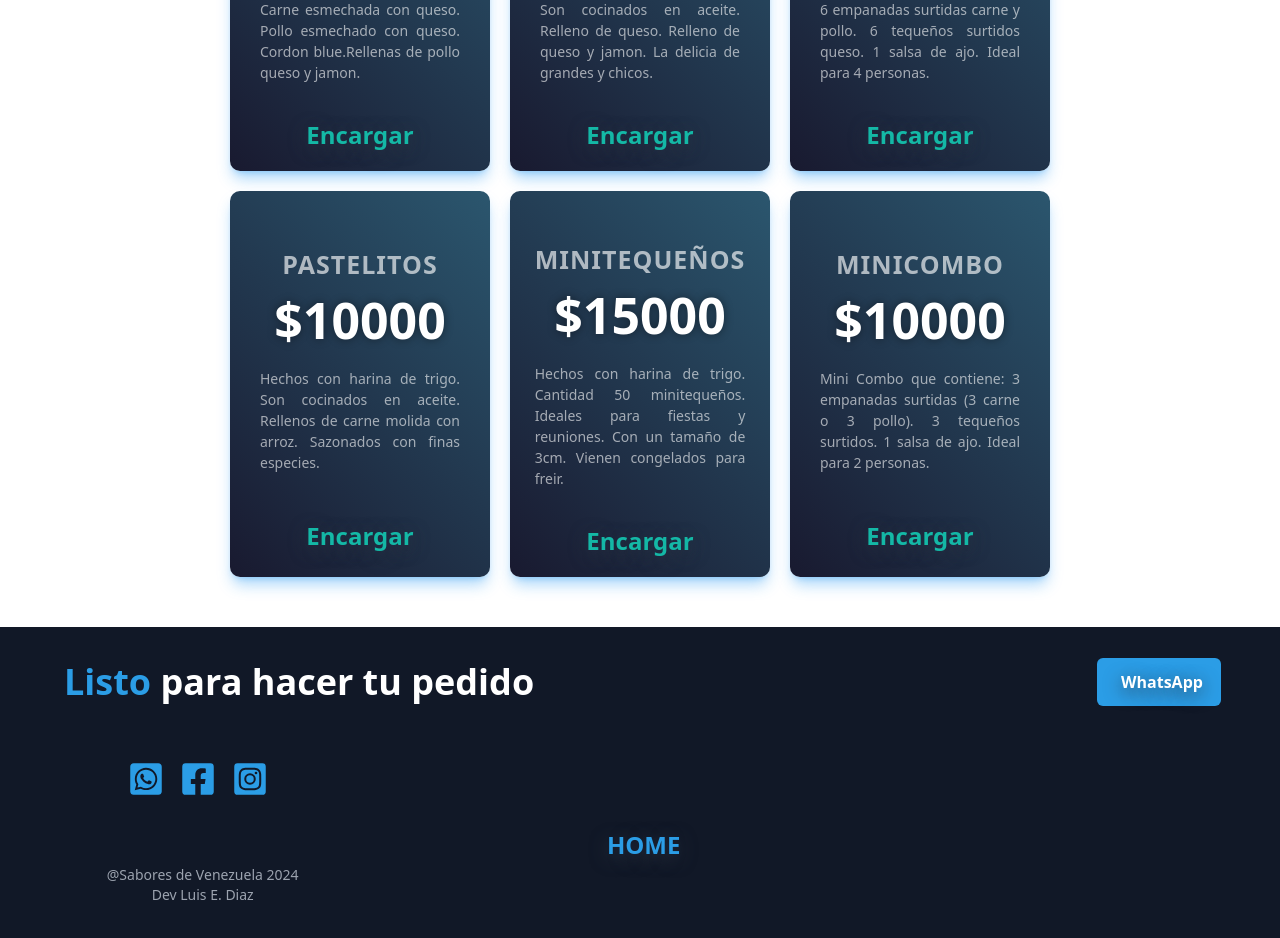
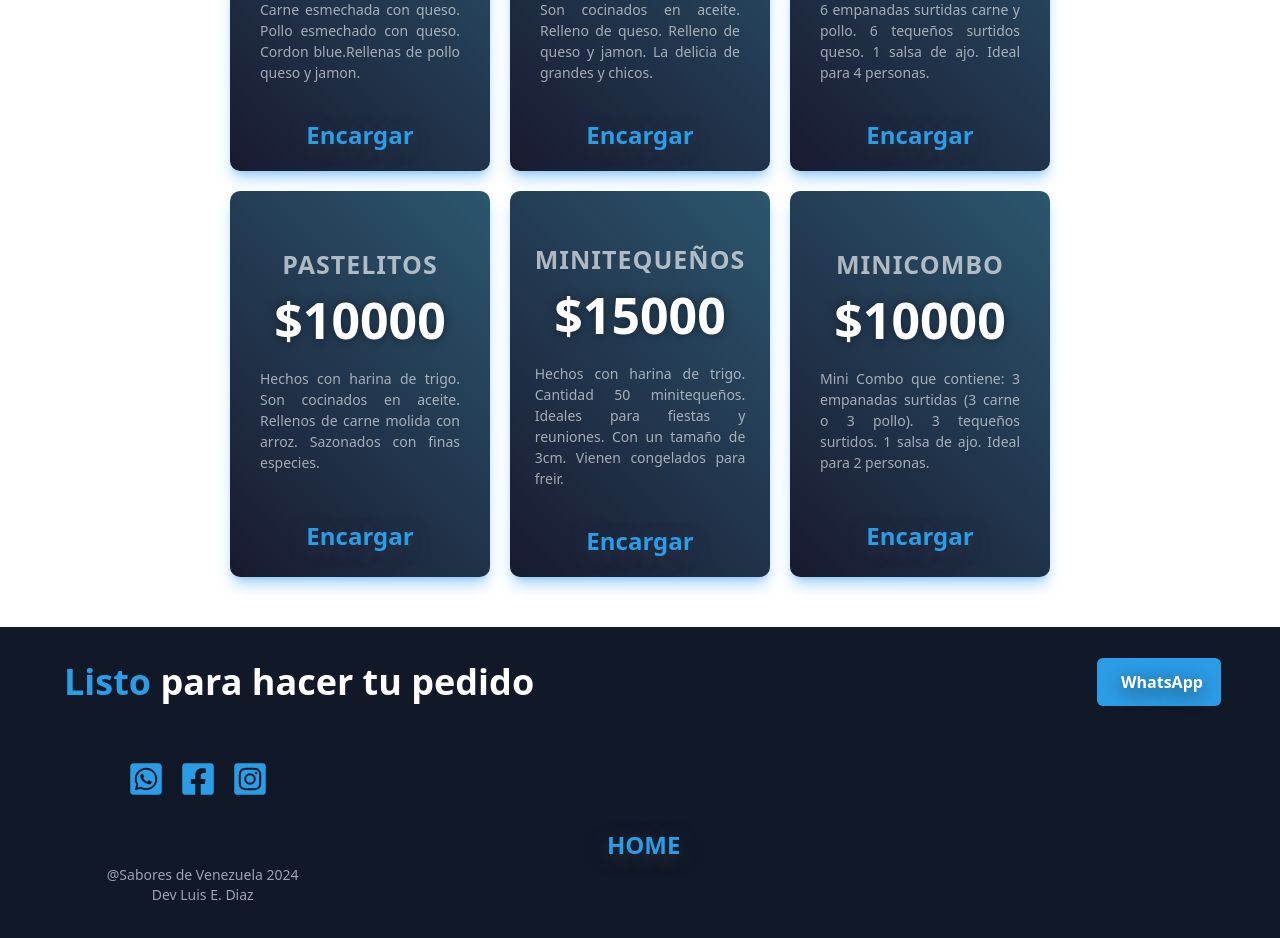
Before and after one commit to luismagnum/reactnav, a React (Vite) app: page / in a window 1280 px wide. Shown: the part 2547-3485 px from the top of the page. Built offline with nearby package versions, Linux system fonts and the light colour scheme.

Commit message:
whatsapp

```diff
--- a/src/components/Price/Price.jsx
+++ b/src/components/Price/Price.jsx
@@ -20,7 +20,7 @@ const Price = () => {
           </div>
         </div>
         <button className='mt-4'>
-        <a href="https://wa.me/542984792639?text=Hola quiero hacer un pedido" target="_blank"><span className='text-2xl text-teal-500  hover:text-teal-700 font-bold'>Encargar</span></a>
+        <a href="https://wa.me/542984792639?text=Hola quiero hacer un pedido" target="_blank"><span className='text-2xl text-primary  hover:text-primaryDark font-bold'>Encargar</span></a>
         </button>
       </div>
       <div className="card">
@@ -36,7 +36,7 @@ const Price = () => {
           </div>
         </div>
         <button className='mt-4'>
-        <a href="https://wa.me/542984792639?text=Hola quiero hacer un pedido" target="_blank"><span className='text-2xl text-teal-500  hover:text-teal-700 font-bold'>Encargar</span></a>
+        <a href="https://wa.me/542984792639?text=Hola quiero hacer un pedido" target="_blank"><span className='text-2xl text-primary  hover:text-primaryDark font-bold'>Encargar</span></a>
         </button>
       </div>
       <div className="card">
@@ -52,7 +52,7 @@ const Price = () => {
           </div>
         </div>
         <button className='mt-4'>
-        <a href="https://wa.me/542984792639?text=Hola quiero hacer un pedido" target="_blank"><span className='text-2xl text-teal-500  hover:text-teal-700 font-bold'>Encargar</span></a>
+        <a href="https://wa.me/542984792639?text=Hola quiero hacer un pedido" target="_blank"><span className='text-2xl text-primary  hover:text-primaryDark font-bold'>Encargar</span></a>
         </button>
       </div>
       <div className="card">
@@ -67,7 +67,7 @@ const Price = () => {
           </div>
         </div>
         <button className='mt-4'>
-        <a href="https://wa.me/542984792639?text=Hola quiero hacer un pedido" target="_blank"><span className='text-2xl text-teal-500  hover:text-teal-700 font-bold'>Encargar</span></a>
+        <a href="https://wa.me/542984792639?text=Hola quiero hacer un pedido" target="_blank"><span className='text-2xl text-primary  hover:text-primaryDark font-bold'>Encargar</span></a>
         </button>
       </div>
       <div className="card">
@@ -83,7 +83,7 @@ const Price = () => {
           </div>
         </div>
         <button className='mt-4'>
-        <a href="https://wa.me/542984792639?text=Hola quiero hacer un pedido" target="_blank"><span className='text-2xl text-teal-500  hover:text-teal-700 font-bold'>Encargar</span></a>
+        <a href="https://wa.me/542984792639?text=Hola quiero hacer un pedido" target="_blank"><span className='text-2xl text-primary  hover:text-primaryDark font-bold'>Encargar</span></a>
         </button>
       </div>
       <div className="card">
@@ -99,7 +99,7 @@ const Price = () => {
           </div>
         </div>
         <button className='mt-4'>
-        <a href="https://wa.me/542984792639?text=Hola quiero hacer un pedido" target="_blank"><span className='text-2xl text-teal-500 hover:text-teal-700 font-bold'>Encargar</span></a>
+        <a href="https://wa.me/542984792639?text=Hola quiero hacer un pedido" target="_blank"><span className='text-2xl text-primary hover:text-primaryDark font-bold'>Encargar</span></a>
         </button>
       </div>
     </div>
--- a/src/components/footer/Footer.jsx
+++ b/src/components/footer/Footer.jsx
@@ -6,7 +6,7 @@ import { FaInstagramSquare } from "react-icons/fa";
 
 const Footer = () => {
   return (
-    <footer className='bg-gray-900 text-white'>
+    <div className='bg-gray-900 text-white'>
       <div className='md:flex md:justify-between md:items-center sm:px-12 px-4 bg-gray-900 py-7 '>
         <h1 className='ml-4 lg:text-4xl text-3xl md:mb-0 mb-6 lg:leading-normal font-semibold md:w-2/5'>
         <span className='text-primary'>Listo </span>
@@ -36,7 +36,7 @@ const Footer = () => {
         </div>
       </div>
       </div>
-    </footer>
+    </div>
   )
 }
 
```
